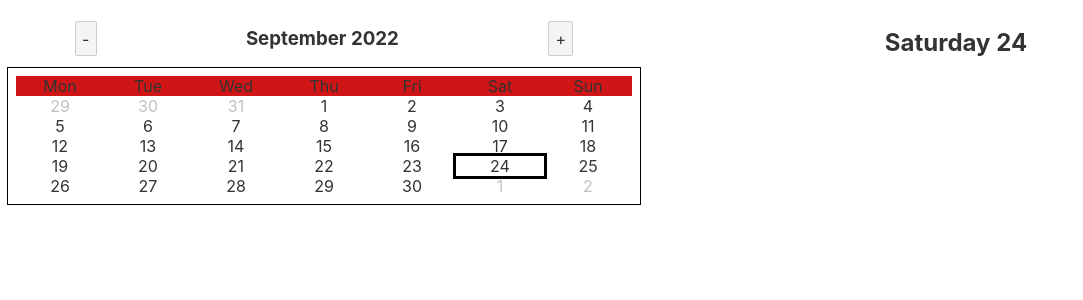
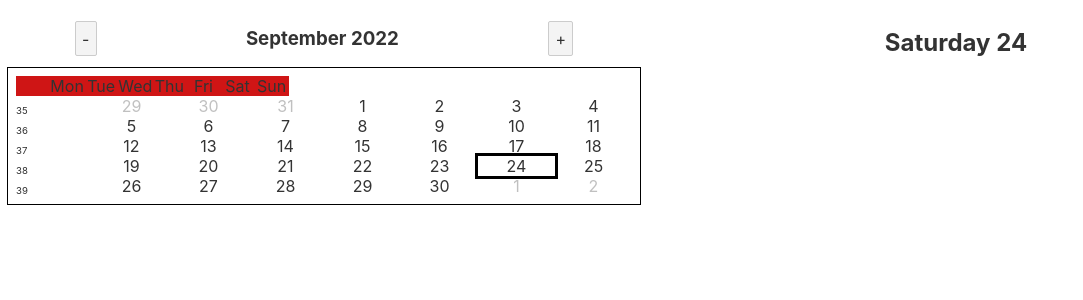
Before and after one commit to pierretre/calendar-extension, a Svelte app: page / in a window 1280 px wide. Shown: the top 300 px of the page, without its empty margins (0-1083 px from the left). Built offline with nearby package versions, Linux system fonts and the light colour scheme.

Commit message:
added week number display in calendar

```diff
--- a/src/App.svelte
+++ b/src/App.svelte
@@ -4,14 +4,16 @@
 
 	var date = new Date();
 
+	// Handle day being return when clicked on calendar
 	function handleMessage(event){
+		date = new Date(event.detail.date)
 		const month = event.detail.month
 		console.log(event.detail.date)
 	}
 </script>
 
 <main>
-	<div class="wrapper1">
+	<div class="wrapper">
 		<div>
 		<Calendar
 			on:displayDay={handleMessage}
@@ -26,7 +28,7 @@
 </main>
 
 <style>
-	.wrapper1 {
+	.wrapper {
         display: grid;
         grid-template-columns: repeat(2,1fr);
     }
--- a/src/Calendar.svelte
+++ b/src/Calendar.svelte
@@ -4,11 +4,10 @@
 
     // imports :
     import CalDay from "./CalDay.svelte"
-	import {createEventDispatcher} from 'svelte';
+    import Week from "./Week.svelte";
 
     // declaring const here
     const monthNames = ["January", "February", "March", "April", "May", "June","July", "August", "September", "October", "November", "December"];
-    const dispatch = createEventDispatcher();
 
     var displayedDays = []
 
@@ -40,12 +39,13 @@
         return dates;
     }
 
-    // // Called on:click on CalDay
-    // function develop(){
-    //     dispatch('displayDay', {
-    //         date: dateObj.toDateString()
-    //     });
-    // }
+    function getWeeks(){
+        let ret = []
+        for (let i=0; i < (displayedDays.length/7); i++) {
+            ret[i] = displayedDays.slice(i*7, (i+1)*7)
+        }
+        return ret
+    }
 </script>
 
 <main>
@@ -63,7 +63,8 @@
             }}>+</button>
     </header>
     <body>
-        <div class="wrapper head">
+        <div class="head">
+            <div>&nbsp;</div>
             <div>Mon</div>
             <div>Tue</div>
             <div>Wed</div>
@@ -73,12 +74,17 @@
             <div>Sun</div>
         </div>
         {#key displayedDays}
-        <div class="wrapper">
+            {#each getWeeks() as week}
+            <Week days={week} currentMonth={dateObj.getMonth()} on:displayDay/>
+            {/each}
+        {/key}
+        <!-- {#key displayedDays}
+        <div>
             {#each displayedDays as day}
             <CalDay date={day} cMonth={dateObj.getMonth()} on:displayDay/>
             {/each}
         </div>
-        {/key}
+        {/key} -->
     </body>
 </main>
 
@@ -101,13 +107,15 @@
     }
 
     .head{
+        display: grid;
+        grid-template-columns: repeat(8, 1fr);
         background-color: rgb(207, 21, 21);
-        width: auto;
+        width: max-content;
         text-align: center;
     }
 
-    .wrapper {
+    /* body > div {
         display: grid;
-        grid-template-columns: repeat(7, 1fr);
-    }
+        grid-template-columns: repeat(8, 1fr);
+    } */
 </style>
--- /dev/null
+++ b/src/Week.svelte
@@ -0,0 +1,35 @@
+<script>
+    export let days;
+    export let currentMonth;
+
+    import CalDay from "./CalDay.svelte";
+
+    function getWeekNb(){
+        var numberOfDays = Math.floor((days[0] - (new Date(days[0].getFullYear(), 0, 1))) / (24 * 60 * 60 * 1000));
+        return Math.ceil(( days[0].getDay() + 1 + numberOfDays) / 7);
+    }
+</script>
+
+<main>
+    <div class="weekNb">
+        <span>{getWeekNb()}</span>
+    </div>
+    {#each days as day}
+    <CalDay date={day} cMonth={currentMonth} on:displayDay/>
+    {/each}
+</main>
+
+<style>
+    main{
+        display: grid;
+        grid-template-columns: repeat(8, 1fr);
+        height: min-content;
+    }
+    .weekNb{
+        display: flex;
+    }
+    .weekNb span{
+        align-self: flex-end;
+        font-size: 60%;
+    }
+</style>
```
Also changed, not shown: 1 other file (tests, documents, lock files or other folders).
